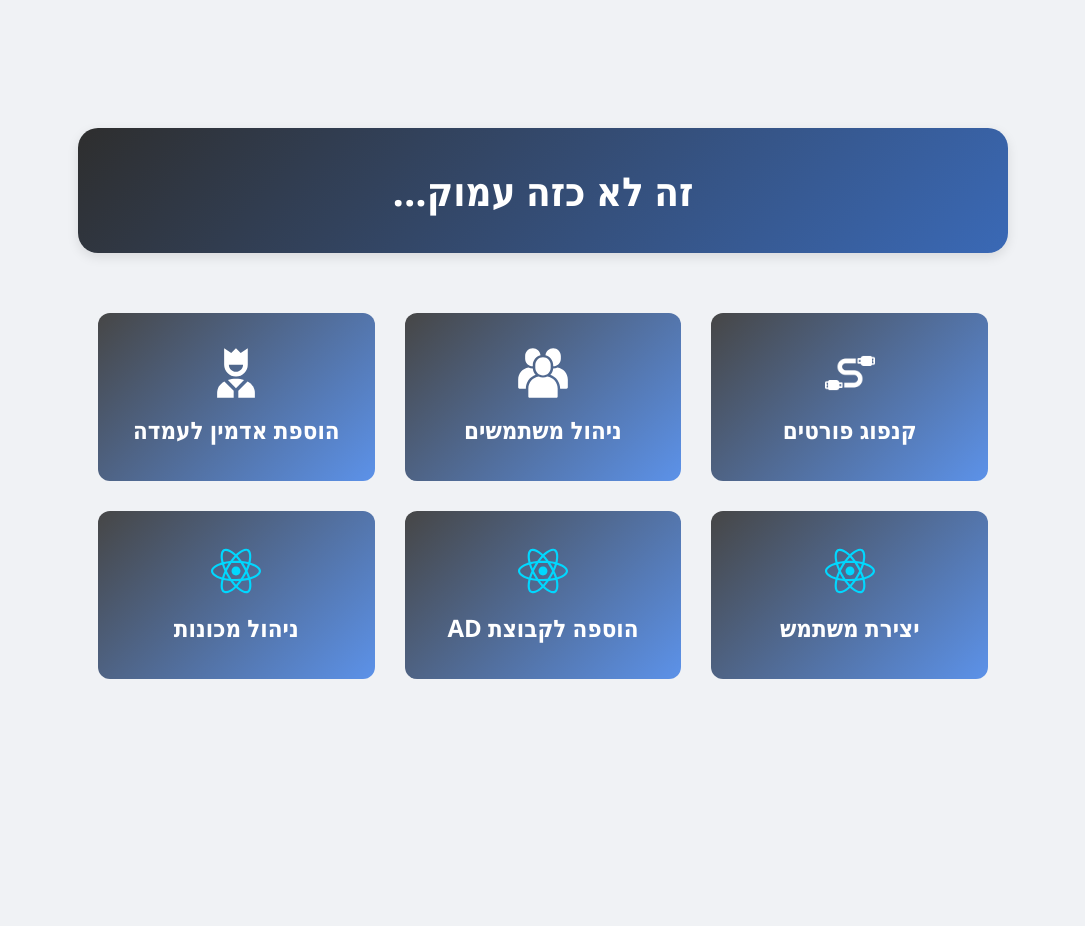
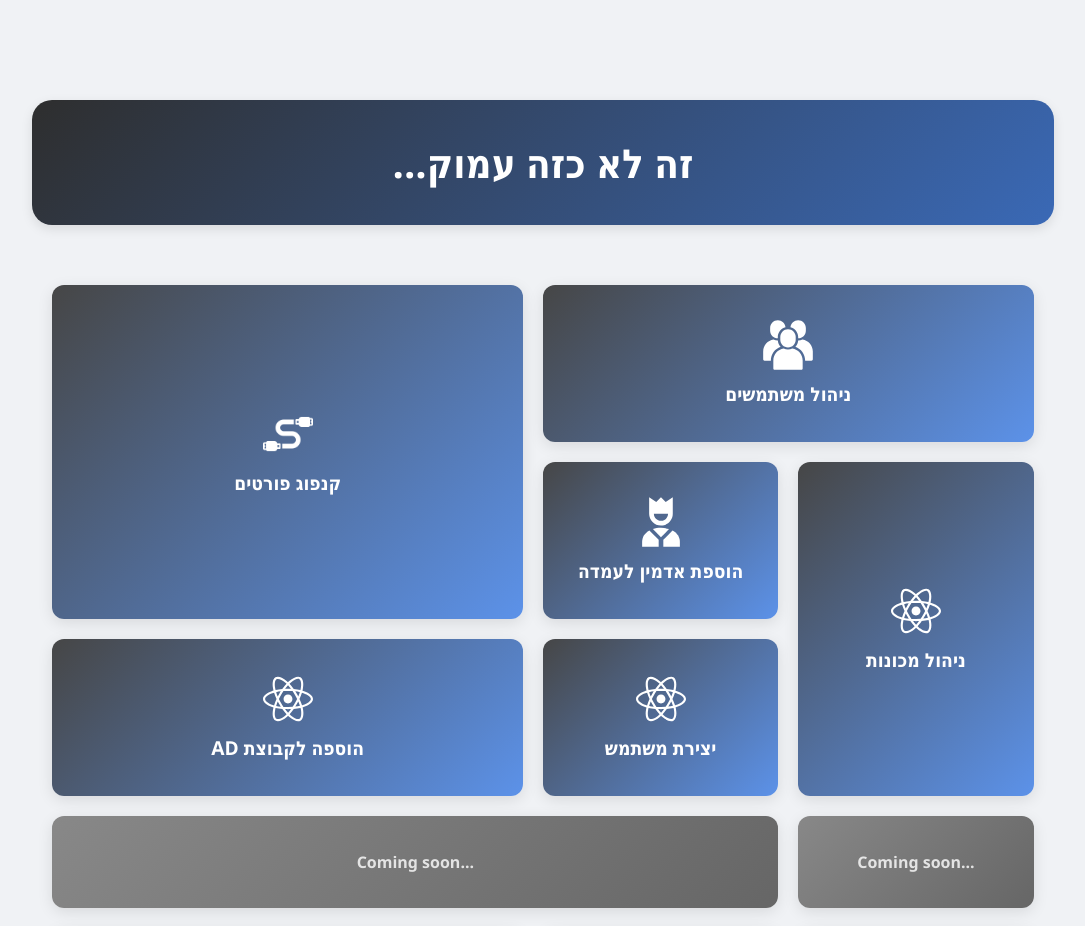
Before and after one commit to Guyh44/loamok, a React (Vite) app in the folder frontend/: page / in a window 1280 px wide. Shown: the top 926 px of the page, without its empty margins (97-1182 px from the left). Before the commit the page ends 800 px from the top, so only its background shows below. Built offline with nearby package versions, Linux system fonts and the light colour scheme.

Commit message:
changed to masonry grid

```diff
--- a/frontend/src/components/GridBlock.tsx
+++ b/frontend/src/components/GridBlock.tsx
@@ -2,12 +2,18 @@ interface GridBlockProps {
   title: string;
   logo: string;
   onClick: () => void;
+  isComingSoon?: boolean;
 }
 
-const GridBlock: React.FC<GridBlockProps> = ({ title, logo, onClick }) => {
+const GridBlock: React.FC<GridBlockProps> = ({ title, logo, onClick, isComingSoon = false }) => {
   return (
-    <div className="grid-block" onClick={onClick}>
-      <img src={logo} alt={title} className="grid-logo" />
+    <div
+      className={`grid-block ${isComingSoon ? 'coming-soon' : ''}`}
+      onClick={onClick}
+    >
+      {!isComingSoon && logo && (
+        <img src={logo} alt={title} className="grid-logo" />
+      )}
       <h2>{title}</h2>
     </div>
   );
--- a/frontend/src/components/Header.css
+++ b/frontend/src/components/Header.css
@@ -7,7 +7,7 @@ header {
   border-radius: 20px;
   box-shadow: 0 4px 12px rgba(0, 0, 0, 0.1);
   margin-bottom: 40px; /* space between header and grid */
-  margin-top: -100px;
+  margin-top: 100px;
 }
 
 header h1 {
--- a/frontend/src/features/home/Home.css
+++ b/frontend/src/features/home/Home.css
@@ -1,7 +1,136 @@
 .home-main {
-    height: 15vh;
+  display: grid;
+  grid-template-columns: 2fr 1fr 1fr;
+  grid-template-rows: repeat(6, 1fr);
+  gap: 20px;
+  padding: 20px;
+  height: calc(100vh - 100px);
+  max-width: 1200px;
+  margin: 0 auto;
+}
+
+.grid-block {
+  background: linear-gradient(135deg, #4a90e2, #357abd);
+  border-radius: 15px;
+  padding: 20px;
+  display: flex;
+  flex-direction: column;
+  align-items: center;
+  justify-content: center;
+  cursor: pointer;
+  transition: transform 0.3s ease, box-shadow 0.3s ease;
+  box-shadow: 0 4px 15px rgba(0, 0, 0, 0.1);
+  color: white;
+  text-align: center;
+}
+
+.grid-block:hover {
+  transform: translateY(-5px);
+  box-shadow: 0 8px 25px rgba(0, 0, 0, 0.2);
+}
+
+.grid-block.coming-soon {
+  background: linear-gradient(135deg, #888, #666);
+  cursor: not-allowed;
+}
+
+.grid-block.coming-soon:hover {
+  transform: none;
+  box-shadow: 0 4px 15px rgba(0, 0, 0, 0.1);
+}
+
+.grid-logo {
+  width: 60px;
+  height: 60px;
+  margin-bottom: 15px;
+  filter: brightness(0) invert(1);
+}
+
+.grid-block h2 {
+  font-size: 1.2rem;
+  margin: 0;
+  font-weight: 600;
+}
+
+.grid-block.coming-soon h2 {
+  font-size: 1rem;
+  opacity: 0.8;
+}
+
+/* Specific grid positioning to match the image layout */
+.grid-block:nth-child(1) {
+  grid-column: 1 / 2;
+  grid-row: 1 / 3;
+}
+
+.grid-block:nth-child(2) {
+  grid-column: 2 / 4;
+  grid-row: 1 / 2;
+}
+
+.grid-block:nth-child(3) {
+  grid-column: 2 / 3;
+  grid-row: 2 / 3;
+}
+
+.grid-block:nth-child(4) {
+  grid-column: 3 / 4;
+  grid-row: 2 / 4;
+}
+
+.grid-block:nth-child(5) {
+  grid-column: 1 / 2;
+  grid-row: 3 / 4;
+}
+
+.grid-block:nth-child(6) {
+  grid-column: 2 / 3;
+  grid-row: 3 / 4;
+}
+
+.grid-block:nth-child(7) {
+  grid-column: 1 / 3;
+  grid-row: 4 / 5;
+}
+
+.grid-block:nth-child(8) {
+  grid-column: 3 / 4;
+  grid-row: 4 / 5;
+}
+
+.grid-block:nth-child(9) {
+  grid-column: 1 / 2;
+  grid-row: 5 / 6;
+}
+
+.grid-block:nth-child(10) {
+  grid-column: 2 / 3;
+  grid-row: 5 / 6;
+}
+
+.grid-block:nth-child(11) {
+  grid-column: 3 / 4;
+  grid-row: 5 / 7;
+}
+
+.grid-block:nth-child(12) {
+  grid-column: 1 / 3;
+  grid-row: 6 / 7;
 }
 
 .logo-style {
-    color: white;
+  color: white;
 }
+
+@media (max-width: 768px) {
+  .home-main {
+    grid-template-columns: 1fr;
+    grid-template-rows: repeat(auto-fit, minmax(150px, 1fr));
+    height: auto;
+  }
+
+  .grid-block:nth-child(n) {
+    grid-column: 1 / 2;
+    grid-row: auto;
+  }
+}
--- a/frontend/src/features/home/Home.tsx
+++ b/frontend/src/features/home/Home.tsx
@@ -10,30 +10,44 @@ const Home: React.FC = () => {
   const navigate = useNavigate();
 
   const blocks = [
-    { title: "הוספת אדמין לעמדה", logo: king_icon, link: "/add-admin" },
-    { title: "ניהול משתמשים", logo: users_icon, link: "/manage-users" },
-    { title: "קנפוג פורטים", logo: siv_icon, link: "/change-vlan" },
-    { title: "ניהול מכונות", logo: logo3, link: "/manage-vms" },
-    { title: "AD הוספה לקבוצת", logo: logo3, link: "/groups" },
-    { title: "יצירת משתמש", logo: logo3, link: "/create-user" },
+    { title: "קנפוג פורטים", logo: siv_icon, link: "/change-vlan", active: true },
+    { title: "ניהול משתמשים", logo: users_icon, link: "/manage-users", active: true },
+    { title: "הוספת אדמין לעמדה", logo: king_icon, link: "/add-admin", active: true },
+    { title: "ניהול מכונות", logo: logo3, link: "/manage-vms", active: true },
+    { title: "AD הוספה לקבוצת", logo: logo3, link: "/groups", active: true },
+    { title: "יצירת משתמש", logo: logo3, link: "/create-user", active: true },
   ];
 
-  const handleClick = (link: string) => {
-    navigate(link);
+  // Add "Coming Soon" blocks to fill the grid
+  const comingSoonBlocks = [
+    { title: "Coming soon...", logo: "", link: "", active: false },
+    { title: "Coming soon...", logo: "", link: "", active: false },
+    { title: "Coming soon...", logo: "", link: "", active: false },
+    { title: "Coming soon...", logo: "", link: "", active: false },
+    { title: "Coming soon...", logo: "", link: "", active: false },
+    { title: "Coming soon...", logo: "", link: "", active: false },
+  ];
+
+  const allBlocks = [...blocks, ...comingSoonBlocks];
+
+  const handleClick = (link: string, active: boolean) => {
+    if (active && link) {
+      navigate(link);
+    }
   };
 
   return (
     <main className="home-main">
-      {blocks.map((block, idx) => (
+      {allBlocks.map((block, idx) => (
         <GridBlock
           key={idx}
           title={block.title}
           logo={block.logo}
-          onClick={() => handleClick(block.link)}
+          onClick={() => handleClick(block.link, block.active)}
+          isComingSoon={!block.active}
         />
       ))}
     </main>
-
   );
 };
 
```
